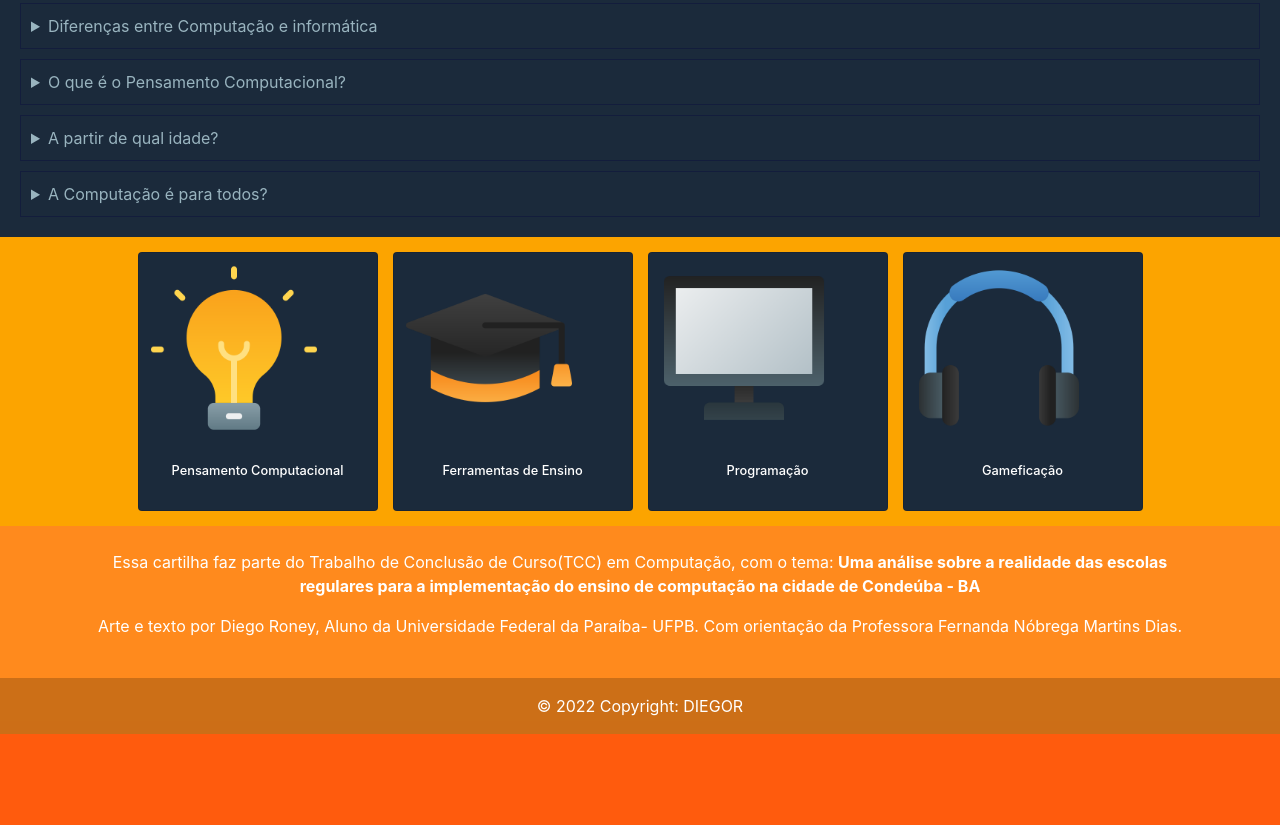
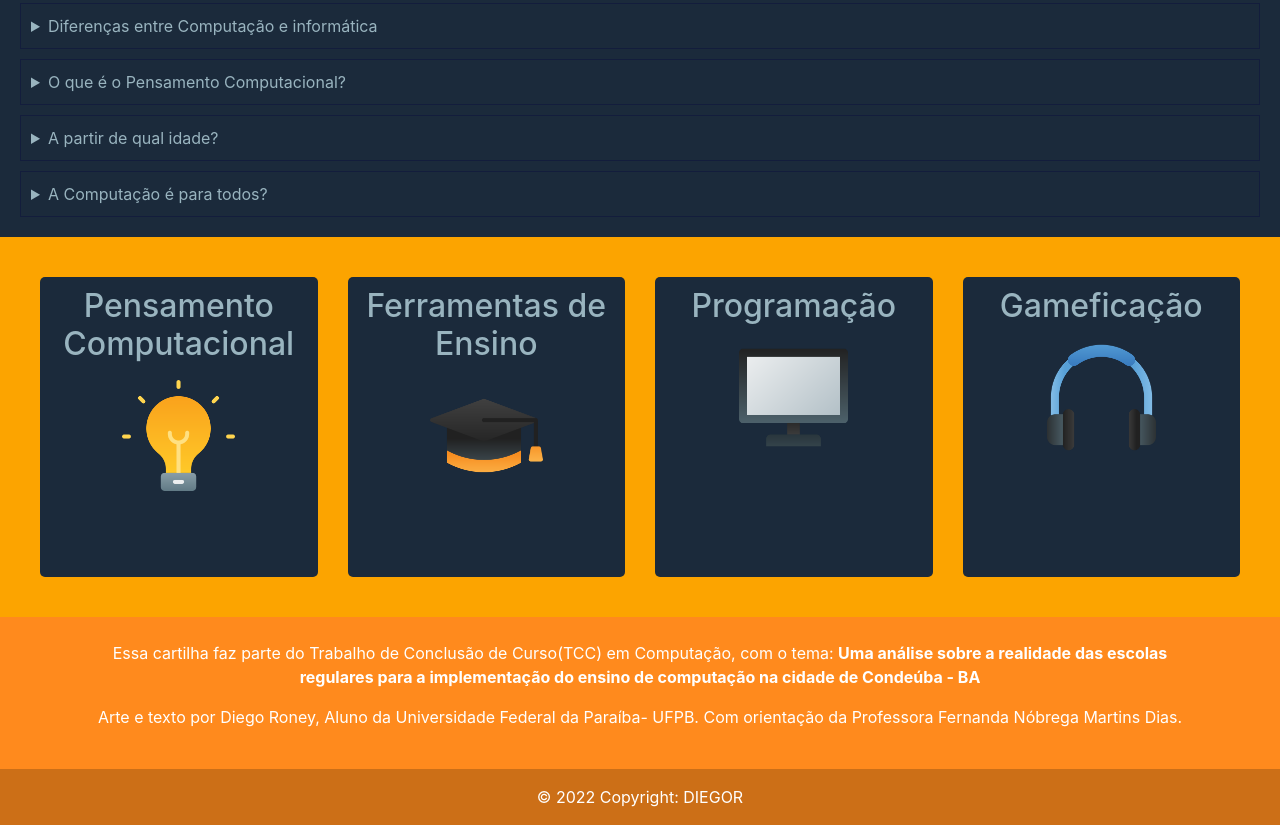
Before and after one commit to DiegoRoney/cartilha-comput-page, a plain HTML site: page index.html in a window 1280 px wide. Shown: the part 3090-3915 px from the top of the page. Before the commit the page ends 3824 px from the top, so only its background shows below. Drawn offline with nearby package versions, Linux system fonts and the light colour scheme.

Commit message:
cards
add grid

```diff
--- a/css/estilo.css
+++ b/css/estilo.css
@@ -333,22 +333,6 @@ summary{
     padding: 10px;
 }
 
-
-.mais-info {
-    background-color: #fca400;
-    width: 100%;
-    height: 50%;
-    flex-direction: row;
-    display: flex;
-    flex-wrap: wrap;
-    padding: 15px;
-
-    justify-content: space-between;
-    justify-content: center;
-    gap: 15px;
-
-}
-
 .card-title {
     font-size: .8rem;
     color: white;
@@ -356,12 +340,41 @@ summary{
 
 }
 
-/* as cores dos itens em serviços,
-são alteradas em style dentro do card*/
+
+/* grid */
+.cards-container {
+    display: grid;
+    grid-template-columns:
+     repeat(auto-fit, minmax(300px, 1fr));
+     background-color: #FCA400;
+     padding: 25px;
+}
+
+.cards-container-card{
+    background-color: #1b2a3b;
+    padding: 10px;
+    color: #99B4BF;
+    display: block;
+    margin: 15px;
+    border-radius: 5px;
+    height: 300px;
+
+}
+.cards-container-card h2{
+    text-align: center;
+}
+.cards-container-card img{
+    display: block;
+    margin-left: auto;
+    margin-right: auto;
+    width: 50%;
+
+}
+
+.cards-container-card:hover{
+    border: #00a2ff solid 2px;
 
 
-.mais-info img {
+}
 
-    width: 80%;
-    flex-wrap: wrap;
-}
+/* grid */
--- a/index.html
+++ b/index.html
@@ -141,7 +141,7 @@
   </div>
 
 
-    <div class="mais-info">
+    <!-- <div class="mais-info">
 
       <div>
 
@@ -199,6 +199,31 @@
 
       </div>
 
+    </div> -->
+
+    <div class="cards-container">
+
+      <div class="cards-container-card">
+        <h2>Pensamento Computacional</h2>
+        <img src="icons/light.png" alt="">
+      </div>
+
+      <div class="cards-container-card">
+        <h2>Ferramentas de Ensino</h2>
+        <img src="icons/graduation_hat_.png" alt="">
+      </div>
+
+      <div class="cards-container-card">
+        <h2>Programação</h2>
+        <img src="icons/computer.png" alt="">
+      </div>
+
+      <div class="cards-container-card">
+        <h2>Gameficação</h2>
+        <img src="icons/audio.png" alt="">
+      </div>
+
+
     </div>
 
   </main>
```
